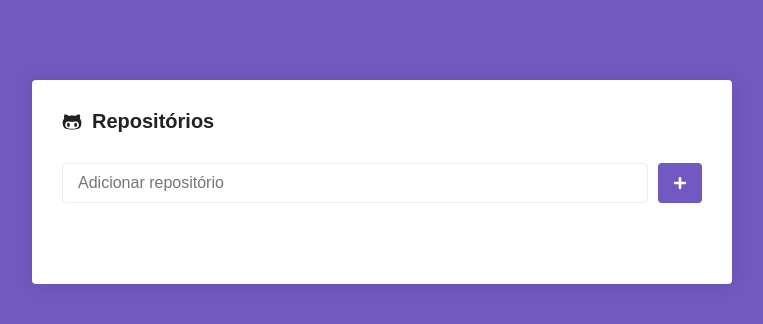
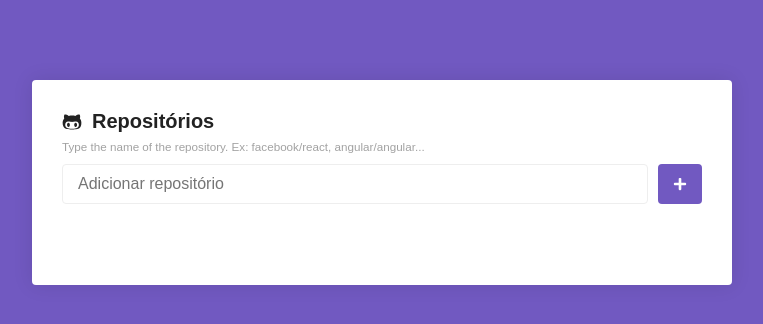
Before and after one commit to henriquepesi/github-repositories-search, a React (Create React App) app: page / in a window 1280 px wide. Shown: the top 324 px of the page, without its empty margins (258-1021 px from the left). Built offline with nearby package versions, Linux system fonts and the light colour scheme.

Commit message:
adding text with info to add repository

```diff
--- a/src/components/Container/index.js
+++ b/src/components/Container/index.js
@@ -13,11 +13,17 @@ const Container = styled.div`
     display: flex;
     flex-direction: row;
     align-items: center;
+    padding-bottom: 5px;
 
     svg {
       margin-right: 10px;
     }
   }
+
+  small {
+    color: #a2a2a2;
+    margin-top: 30px;
+  }
 `;
 
 export default Container;
--- a/src/pages/Main/index.js
+++ b/src/pages/Main/index.js
@@ -91,7 +91,10 @@ export default class Main extends Component {
           <FaGithubAlt />
           Repositórios
         </h1>
-
+        <small>
+          Type the name of the repository. Ex: facebook/react,
+          angular/angular...
+        </small>
         <Form onSubmit={this.handleSubmit} error={error}>
           <input
             type="text"
--- a/src/pages/Main/styles.js
+++ b/src/pages/Main/styles.js
@@ -1,7 +1,7 @@
 import styled, { keyframes, css } from 'styled-components';
 
 export const Form = styled.form`
-  margin-top: 30px;
+  margin-top: 10px;
   display: flex;
   flex-direction: row;
   margin-bottom: 5px;
```
